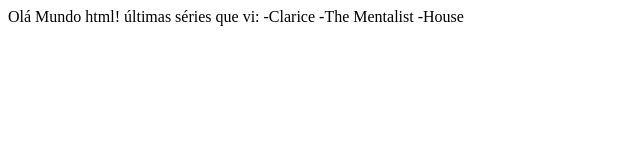
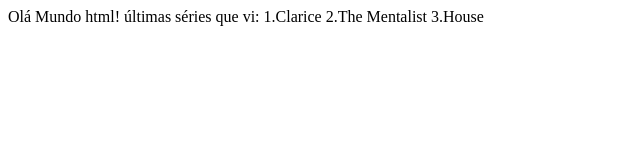
Before and after one commit to ufjf-dcc121/dcc121-2023-1-atv1-KarenJOliveira, a plain HTML site: page teste.html in a window 1280 px wide. Shown: the full height of the page, 0-640 px from the left. Drawn offline with Linux system fonts and the light colour scheme.

Commit message:
exemplo2

```diff
--- a/teste.html
+++ b/teste.html
@@ -8,8 +8,8 @@
 <body>
     Olá Mundo html!
     últimas séries que vi:
--Clarice
--The Mentalist
--House
+1.Clarice
+2.The Mentalist
+3.House
 </body>
 </html>
```
